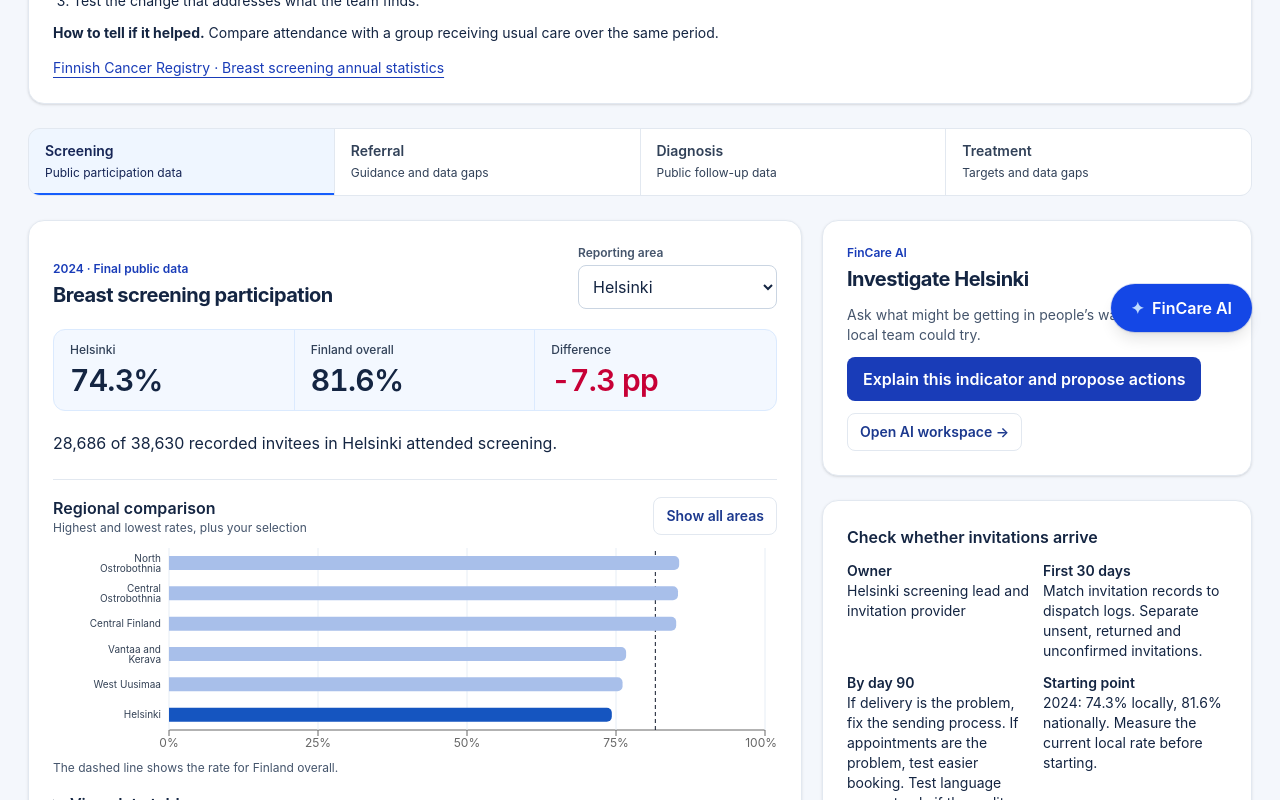
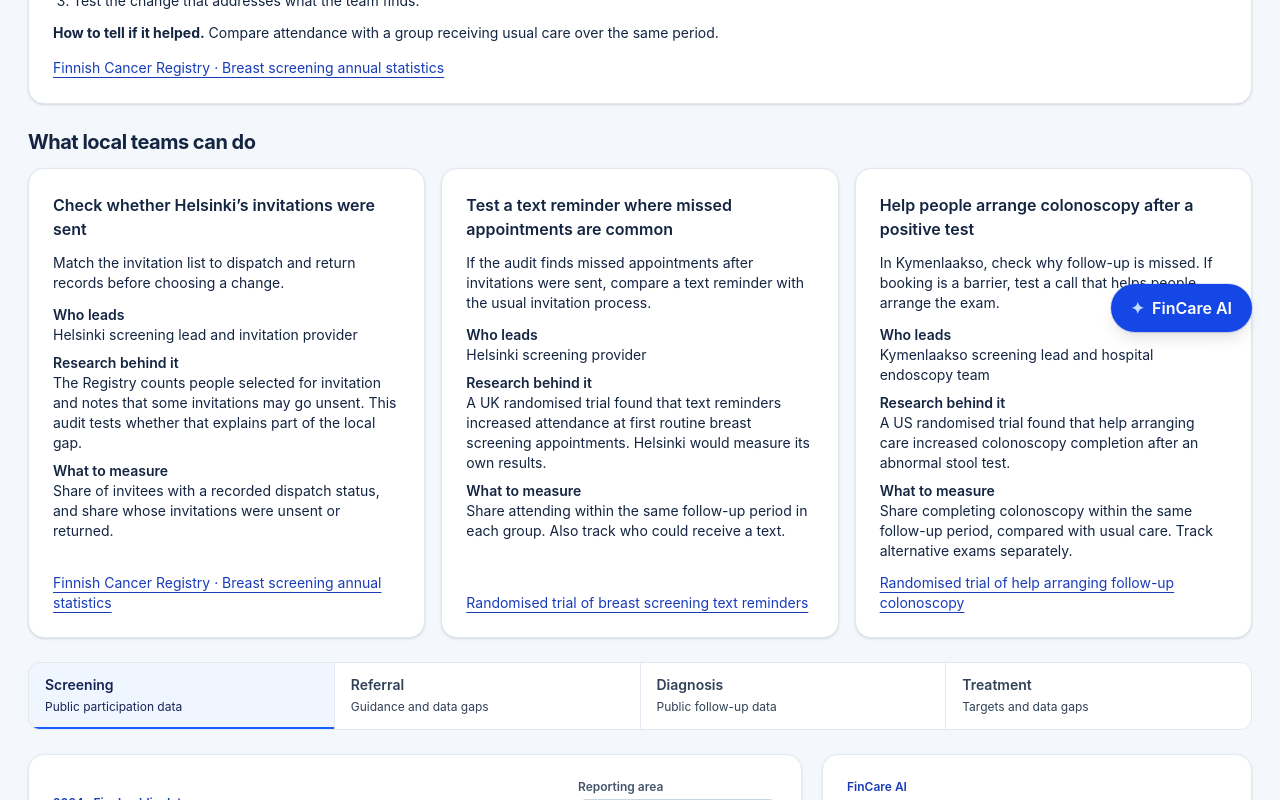
Before and after one commit to Momo-Junction/FinCare, a Next.js app: page / in a window 1280 px wide. Shown: the part 440-1240 px from the top of the page. Built offline with nearby package versions, Linux system fonts and the light colour scheme.

Commit message:
Center evidence-based recommendations in FinCare

```diff
--- a/app/action-plans.tsx
+++ b/app/action-plans.tsx
@@ -1,4 +1,4 @@
-import { localPlan, nationalPlan, rankedGaps, type ActionPlan } from "../lib/action-plans";
+import { localPlan, nationalPlan, rankedGaps, screeningReminderStudy, colonoscopyNavigationStudy, type ActionPlan } from "../lib/action-plans";
 import { comparisons } from "../lib/pathway";
 
 export function ActionCard({ plan }: { plan: ActionPlan }) {
@@ -32,6 +32,50 @@ export function DecisionBrief() {
   </section>;
 }
 
+export function Recommendations() {
+  const cards = [
+    {
+      title: "Check whether Helsinki’s invitations were sent",
+      action: "Match the invitation list to dispatch and return records before choosing a change.",
+      owner: "Helsinki screening lead and invitation provider",
+      evidence: "The Registry counts people selected for invitation and notes that some invitations may go unsent. This audit tests whether that explains part of the local gap.",
+      metric: "Share of invitees with a recorded dispatch status, and share whose invitations were unsent or returned.",
+      source: comparisons.screening.source,
+    },
+    {
+      title: "Test a text reminder where missed appointments are common",
+      action: "If the audit finds missed appointments after invitations were sent, compare a text reminder with the usual invitation process.",
+      owner: "Helsinki screening provider",
+      evidence: "A UK randomised trial found that text reminders increased attendance at first routine breast screening appointments. Helsinki would measure its own results.",
+      metric: "Share attending within the same follow-up period in each group. Also track who could receive a text.",
+      source: screeningReminderStudy,
+    },
+    {
+      title: "Help people arrange colonoscopy after a positive test",
+      action: "In Kymenlaakso, check why follow-up is missed. If booking is a barrier, test a call that helps people arrange the exam.",
+      owner: "Kymenlaakso screening lead and hospital endoscopy team",
+      evidence: "A US randomised trial found that help arranging care increased colonoscopy completion after an abnormal stool test.",
+      metric: "Share completing colonoscopy within the same follow-up period, compared with usual care. Track alternative exams separately.",
+      source: colonoscopyNavigationStudy,
+    },
+  ];
+  return <section id="recommendations" className="space-y-3 scroll-mt-32">
+    <h2>What local teams can do</h2>
+    <div className="grid gap-4 md:grid-cols-3">
+      {cards.map(({ title, action, owner, evidence, metric, source }) => <article key={title} className="panel flex flex-col gap-3 border-t-4 border-t-blue-600">
+        <h3>{title}</h3>
+        <p className="text-sm">{action}</p>
+        <dl className="space-y-2 text-sm">
+          <div><dt className="font-semibold">Who leads</dt><dd>{owner}</dd></div>
+          <div><dt className="font-semibold">Research behind it</dt><dd>{evidence}</dd></div>
+          <div><dt className="font-semibold">What to measure</dt><dd>{metric}</dd></div>
+        </dl>
+        <a className="mt-auto text-sm" href={source.url}>{source.name}</a>
+      </article>)}
+    </div>
+  </section>;
+}
+
 export function PriorityView() {
   return <section id="where-to-act" className="space-y-4">
     <h2>Where to act first</h2>
--- a/app/dashboard.tsx
+++ b/app/dashboard.tsx
@@ -8,7 +8,7 @@ import { sources } from "../lib/screening";
 import Investigation from "./investigation";
 import DashboardMotion from "./dashboard-motion";
 import { EvidenceCoverage, GoalThree, PilotPlanner } from "./goal-three";
-import { ActionCard, DecisionBrief, PriorityView } from "./action-plans";
+import { ActionCard, DecisionBrief, PriorityView, Recommendations } from "./action-plans";
 import { localPlan } from "../lib/action-plans";
 
 const counts = new Intl.NumberFormat("en-GB");
@@ -23,6 +23,7 @@ export default function Dashboard() {
         <div className="shell flex flex-wrap items-center justify-between gap-3 py-4">
           <a href="#overview" className="text-xl font-bold tracking-tight text-blue-950 no-underline">FinCare</a>
           <nav aria-label="Workspace" className="header-links">
+            <a href="#recommendations">Recommendations</a>
             <a href="#care-pathway">Care pathway</a>
             <a href="#where-to-act">Where to act</a>
             <a href="#goal-three">Cancer outcomes</a>
@@ -39,6 +40,7 @@ export default function Dashboard() {
           <p>Explore regional differences across the cancer care pathway.</p>
         </section>
         <DecisionBrief />
+        <Recommendations />
         <nav id="care-pathway" data-scroll-section aria-label="Cancer care pathway" className="pathway">
           <ol className="grid grid-cols-2 gap-px sm:grid-cols-4">
             {pathway.map((step) => (
@@ -109,7 +111,7 @@ function Comparison({ stage, areaId, setAreaId, openAI }: {
 }) {
   const indicator = comparisons[stage];
   const { areas: regional, national } = indicator;
-  const [showAll, setShowAll] = useState(false);
+  const [showAll, setShowAll] = useState(stage === "diagnosis");
   const chartData = regional.filter(({ id }, index) => showAll || id === areaId || index < 3 || index >= regional.length - 3)
     .map(({ id, name, rate }) => ({ id, name, rate: Number(rate) }));
   const [brief, setBrief] = useState<Brief | null>(null);
--- a/app/investigation.tsx
+++ b/app/investigation.tsx
@@ -11,8 +11,6 @@ const toolLabels: Record<string, string> = {
   compare_regions: "Compared regions",
   analyze_care_pathway: "Checked each step of care",
   design_intervention_pilot: "Suggested what to try",
-  web_search: "Looked for recent sources",
-  web_fetch: "Read a public source",
 };
 
 type Exchange = {
--- a/lib/action-plans.ts
+++ b/lib/action-plans.ts
@@ -11,6 +11,16 @@ export type ActionPlan = {
   data: string;
   risks: string;
   source: { name: string; url: string };
+};
+
+export const screeningReminderStudy = {
+  name: "Randomised trial of breast screening text reminders",
+  url: "https://pubmed.ncbi.nlm.nih.gov/25668008/",
+};
+
+export const colonoscopyNavigationStudy = {
+  name: "Randomised trial of help arranging follow-up colonoscopy",
+  url: "https://pubmed.ncbi.nlm.nih.gov/40163863/",
 };
 
 export function localPlan(stage: MeasuredStage, areaId: string): ActionPlan {
--- a/lib/live-sources.ts
+++ /dev/null
@@ -1,33 +0,0 @@
-import type { Step } from "./investigation.ts";
-
-const publicSources = ["syoparekisteri.fi", "cancerregistry.fi", "cancerregister.fi", "thl.fi", "sotkanet.fi", "fican.fi", "stm.fi", "stat.fi", "kela.fi", "europa.eu", "oecd.org", "who.int", "nordcan.iarc.fr"];
-
-export const liveTools = [
-  { type: "web_search_20250305", name: "web_search", max_uses: 3, allowed_domains: publicSources },
-  { type: "web_fetch_20250910", name: "web_fetch", max_uses: 2, max_content_tokens: 5000, allowed_domains: publicSources, citations: { enabled: true } },
-];
-
-export function liveSourceSteps(blocks: unknown[]): { tool: string; results: Step[] }[] {
-  const steps: { tool: string; results: Step[] }[] = [];
-  for (const block of blocks) {
-    if (!block || typeof block !== "object" || !("type" in block) || !("content" in block)) continue;
-    const search = block.type === "web_search_tool_result";
-    if (!search && block.type !== "web_fetch_tool_result") continue;
-    const records = Array.isArray(block.content) ? block.content : [block.content];
-    const sources = records.flatMap((record) => {
-      if (!record || !["web_search_result", "web_fetch_result"].includes(record.type) || typeof record.url !== "string") return [];
-      try {
-        const url = new URL(record.url);
-        if (url.protocol !== "https:" || !publicSources.some((domain) => url.hostname === domain || url.hostname.endsWith(`.${domain}`))) return [];
-        return [{ url: url.href, name: record.title || record.content?.title || url.hostname }];
-      } catch {
-        return [];
-      }
-    });
-    if (sources.length) steps.push({
-      tool: search ? "web_search" : "web_fetch",
-      results: [{ title: search ? "Sources found online" : "Source read online", details: [], sources }],
-    });
-  }
-  return steps;
-}
```
Also changed, not shown: app/api/investigate/route.ts (+24 -11 lines), 2 other files (tests, documents, lock files or other folders).
